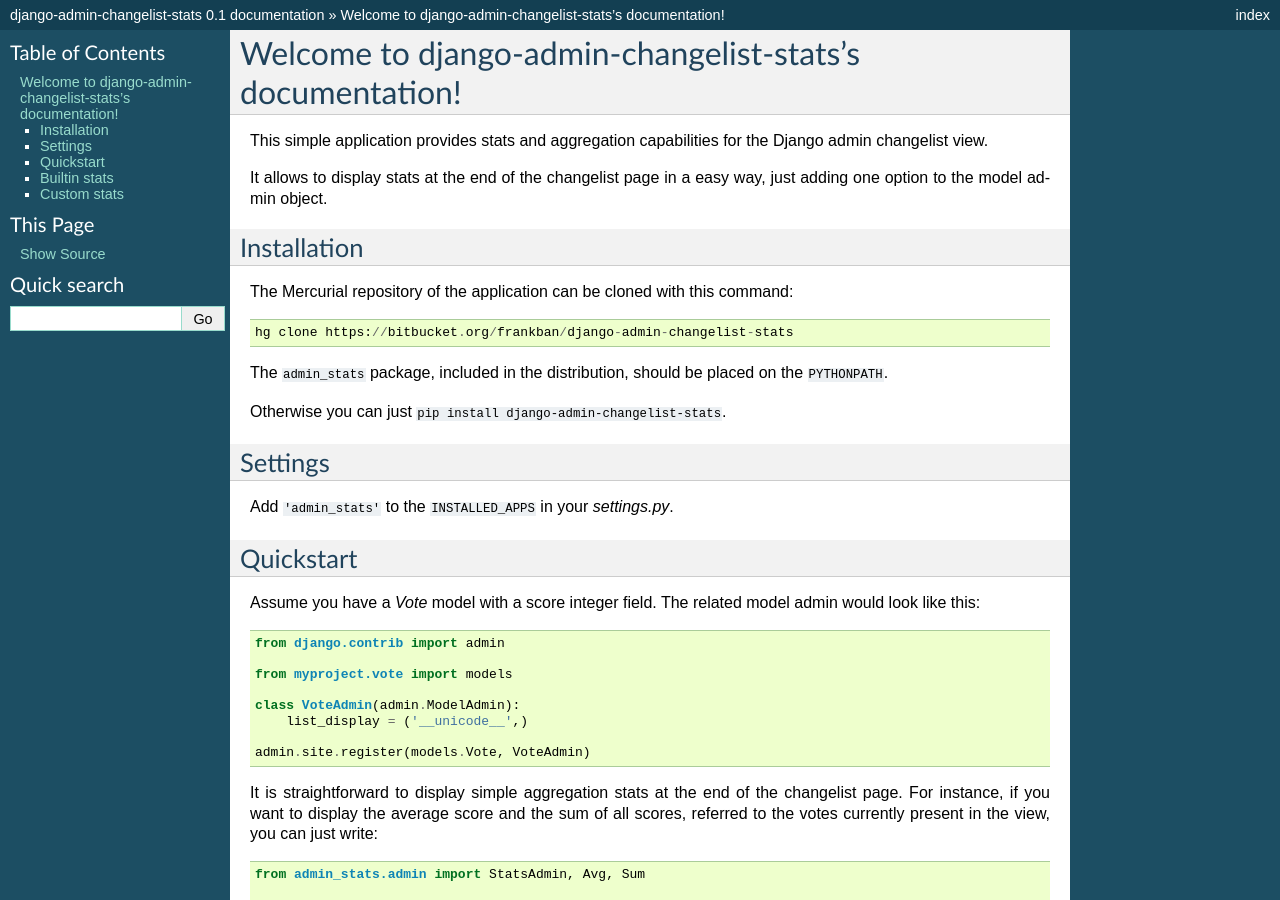
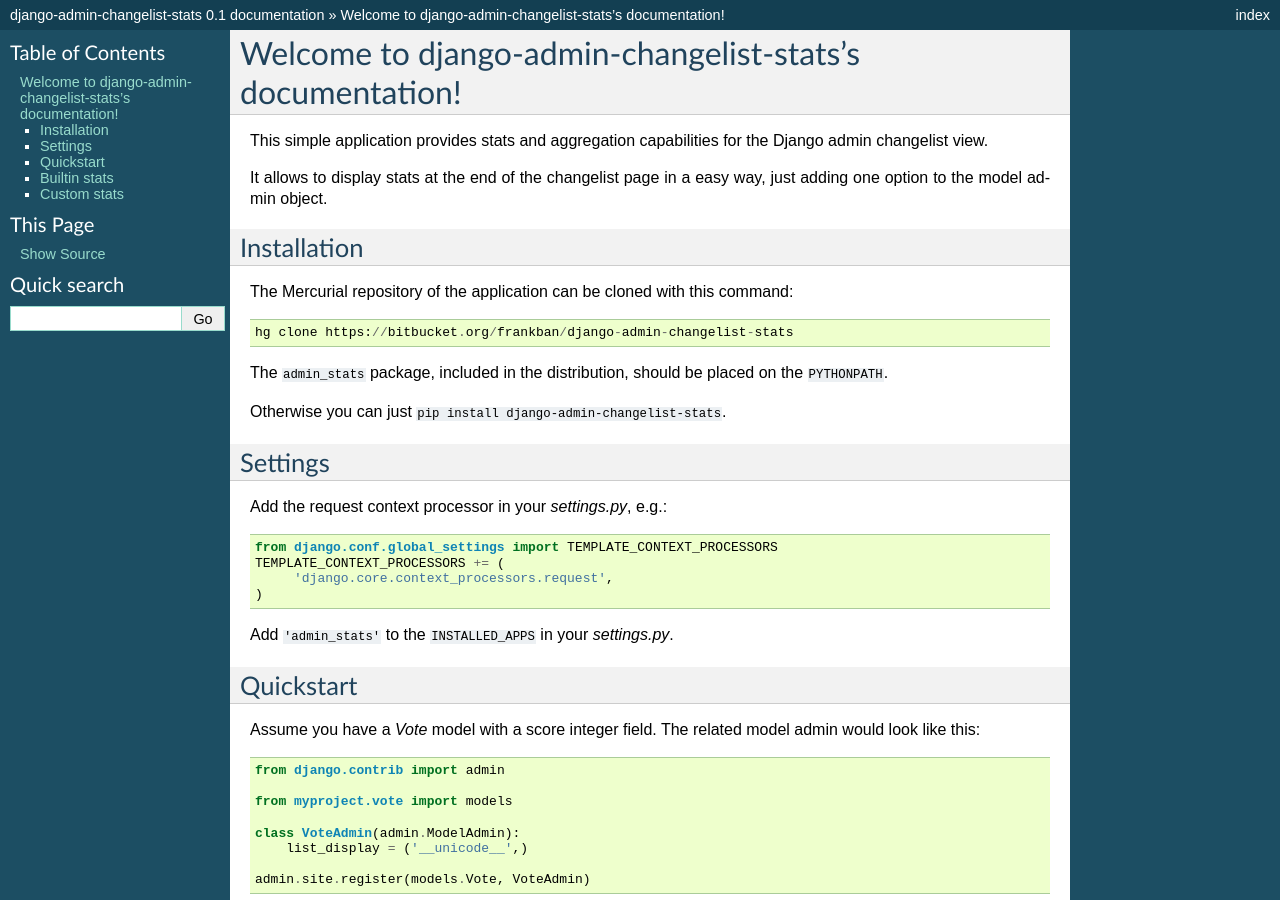
Before and after one commit to axsapronov/django-admin-changelist-stats, a Sphinx documentation site: the page built from doc/index.rst, in a window 1280 px wide and 900 px high. Built offline with Sphinx 7.4.7, drawn with Linux system fonts in a browser that asks for light colours.

Commit message:
Fixed documentation.

```diff
--- a/doc/index.rst
+++ b/doc/index.rst
@@ -23,6 +23,13 @@
 
 Settings
 ~~~~~~~~
+
+Add the request context processor in your *settings.py*, e.g.::
+
+    from django.conf.global_settings import TEMPLATE_CONTEXT_PROCESSORS
+    TEMPLATE_CONTEXT_PROCESSORS += (
+         'django.core.context_processors.request',
+    )
 
 Add ``'admin_stats'`` to the ``INSTALLED_APPS`` in your *settings.py*.
 
```
Also changed, not shown: README.rst (+7 -0 lines).
